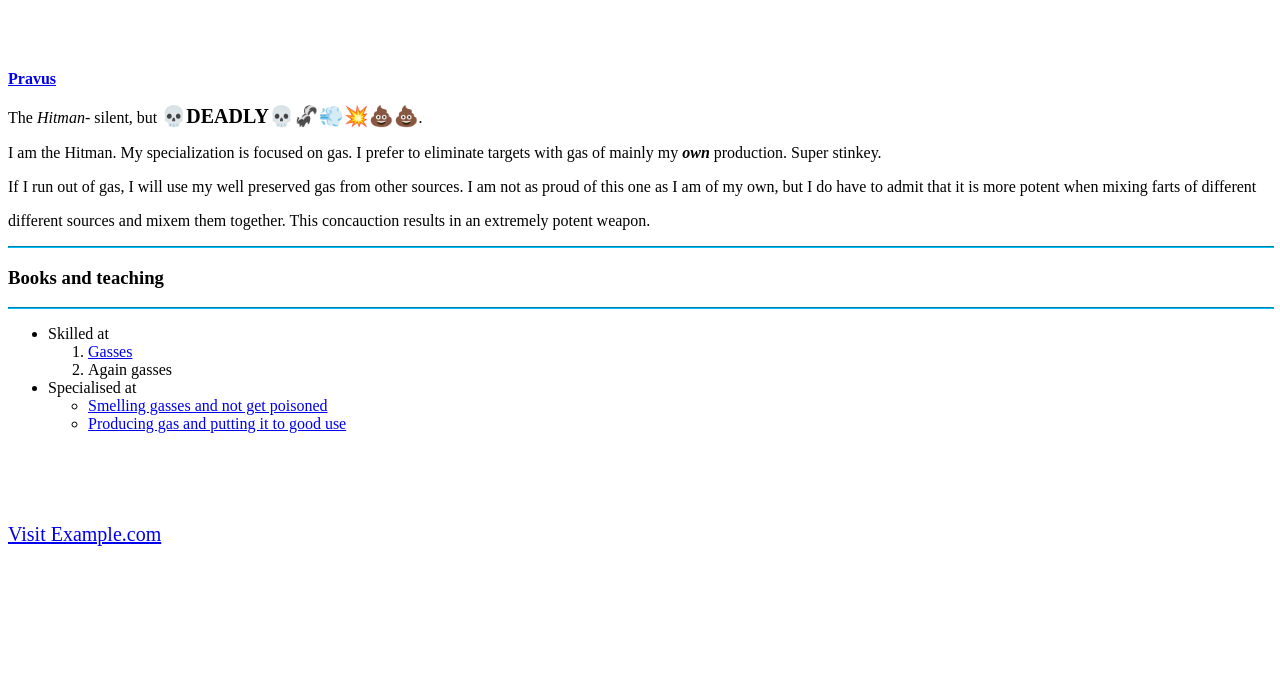
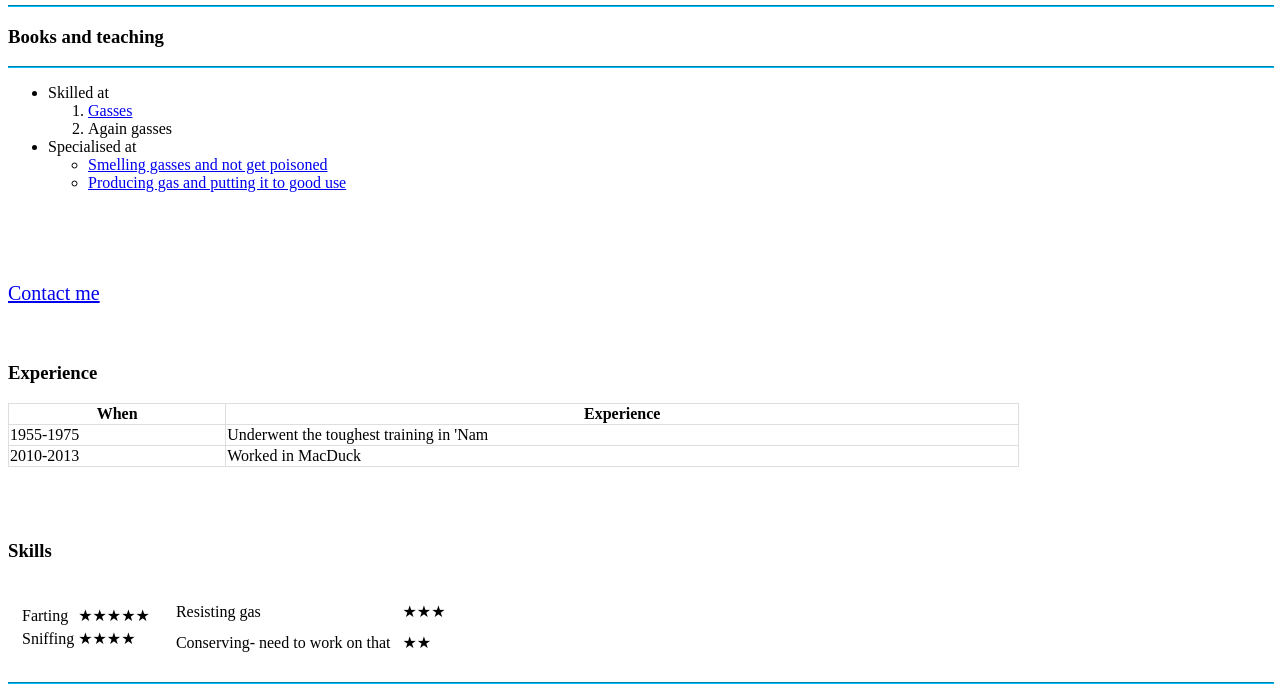
Before and after one commit to PRAAVUS/WebDevBootCamp, a plain HTML site: page HTML-Personal Site/index.html in a window 1280 px wide. Shown: the part 576-1268 px from the top of the page. Before the commit the page ends 1142 px from the top, so only its background shows below. Drawn offline with Linux system fonts and the light colour scheme.

Commit message:
added content
Added couple of tables
Reformatted some elements

```diff
--- a/HTML-Personal Site/index.html
+++ b/HTML-Personal Site/index.html
@@ -6,22 +6,26 @@
 </head>
 
 <body>
+<table cellspacing="25">
+  <tr></tr>
+    <td><img src="images/Hitmayn.jpg" alt="A description of the image"></td>
+    <td><h1 style="text-align: center;">PRAVUS</h1>
+      <br>
+      <br>
+      <br>
 
+      <p><strong><a href="https://hitman.com/global/">Pravus</a></p></body></strong> The <em>Hitman-</em> silent, but <strong style="font-size: 20px;">💀DEADLY💀🦨💨💥💩💩</strong>.</p>
+
+      <p>I am the Hitman. My specialization is focused on gas. I eliminate targets with gas of my<strong> <em>personal</em></strong> production. Super stinkeyyy.  </p>
+      <p>If I run out of gas, I will use my well preserved gas from other sources. I am not as proud of this one as I am of my own, but I do have to admit that it is more potent when mixing farts of different</p>
+      <p>different sources and mixem them together. This concauction results in an extremely potent weapon.</p>
+
+</table>
   <div style="text-align: center;">
-    <img src="images/Hitmayn.jpg" alt="A description of the image">
+
   </div>
 
-    <h1 style="text-align: center;">PRAVUS</h1>
-    <br>
-    <br>
-    <br>
-
-    <p><strong><a href="https://hitman.com/global/">Pravus</a></p></body></strong> The <em>Hitman-</em> silent, but <strong style="font-size: 20px;">💀DEADLY💀🦨💨💥💩💩</strong>.</p>
-
-    <p>I am the Hitman. My specialization is focused on gas. I prefer to eliminate targets with gas of mainly my<strong> <em>own</em></strong> production. Super stinkey.  </p>
-    <p>If I run out of gas, I will use my well preserved gas from other sources. I am not as proud of this one as I am of my own, but I do have to admit that it is more potent when mixing farts of different</p>
-    <p>different sources and mixem them together. This concauction results in an extremely potent weapon.</p>
-    <hr style="border-color: rgb(0, 191, 255); width: 100%;">
+    <hr style="border-color: rgb(0, 191, 255); width: 100%;"></td>
     <h3>Books and teaching</h3>
     <hr style="border-color: rgb(0, 191, 255); width: 100%;">
 
@@ -44,7 +48,89 @@
       <br>
       <br>
       <br>
-      <p style="font-size: 20px;"><a href="Contact_Page.html">Visit Example.com</a></p>
+      <p style="font-size: 20px;"><a href="Contact_Page.html">Contact me</a></p>
+      <br>
+
+      <h3>Experience</h3>
+
+<style>
+  table.experience {
+    width: 80%;
+    background-color: #ffffff;
+    border-collapse: collapse;
+    border-width: 1px;
+    border-color: #000000;
+    border-style: solid;
+    color: #000000;
+  }
+
+  table.experience td, table.experience th {
+    border-width: 1px;
+    border-color: #dfdede;
+    border-style: solid;
+    padding: 1px;
+  }
+
+  table.experience thead {
+    background-color: #ffffff;
+  }
+  </style>
+
+
+  <table class="experience">
+    <thead>
+      <tr>
+        <th>When</th>
+        <th>Experience</th>
+      </tr>
+    </thead>
+    <tbody>
+      <tr>
+        <td>1955-1975</td>
+        <td>Underwent the toughest training in 'Nam</td>
+      </tr>
+      <tr>
+        <td>2010-2013</td>
+        <td>Worked in MacDuck</td>
+      </tr>
+    </tbody>
+  </table>
+  <br>
+  <br>
+  <br>
+  <h3>Skills</h3>
+  <table cellspacing="10">
+    <tr>      <!-- Row Start -->
+        <td>    <!-- 1st Column Start-->
+            <table>    <!-- Table inside 1st Column (Start)-->
+                <tr>
+                    <td>Farting</td>
+                    <td>★★★★★</td>
+                </tr>
+                <tr>
+                    <td>Sniffing</td>
+                    <td>★★★★</td>
+                </tr>
+            </table>    <!-- Table inside 1st Column (End)-->
+        </td>    <!-- 1st Column End -->
+        <td>     <!-- 2nd Column Start-->
+            <table cellspacing="10">    <!-- Table inside 2nd Column (Start)-->
+                <tr>
+                    <td>Resisting gas</td>
+                    <td>★★★</td>
+                </tr>
+                <tr>
+                    <td>Conserving- need to work on that</td>
+                    <td>★★</td>
+                </tr>
+            </table>    <!-- Table inside 2nd Column (End)-->
+        </td>      <!-- 2nd Column End-->
+    </tr>      <!-- Row End -->
+</table>
+<hr style="border-color: rgb(0, 191, 255); width: 100%;">
+
+
+
 
 
 
```
